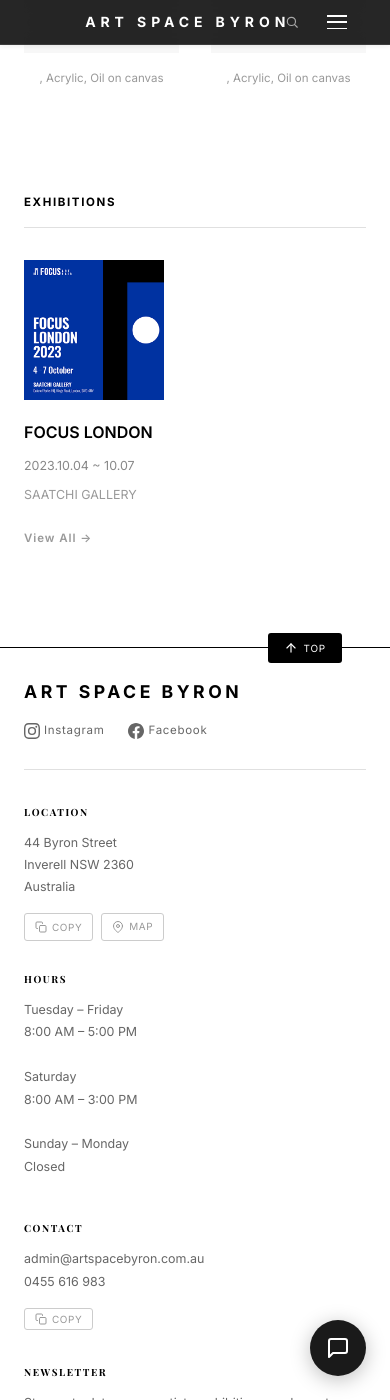
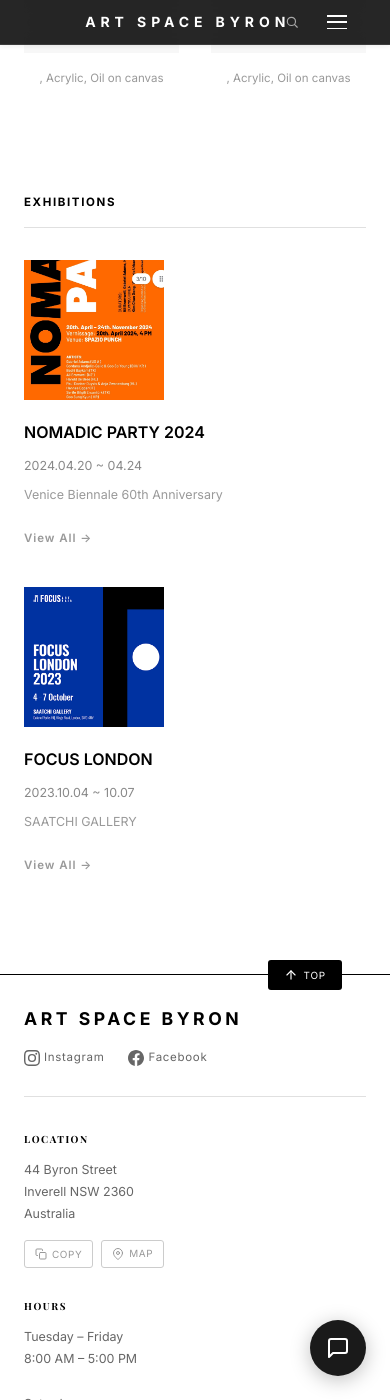
Before and after one commit to Supermassivema/Supermassivema.github.io, a Jekyll site: the page built from _artists/geum-sahong.md, in a window 390 px wide and 1400 px high, scrolled down 1835 px. Built offline with Jekyll 4.4.1, drawn with Linux system fonts in a browser that asks for light colours; some web fonts are replaced.

Commit message:
Add exhibition records, lightbox, and UI polish
- Geum Sahong: add NOMADIC PARTY 2024 Venice Biennale exhibition
- Exhibition posters: 1:1 square thumbnails with lightbox on click
- Media collection: center-aligned captions
- Artist sidebar: remove underlines from links

Co-Authored-By: Claude Opus 4.6 (1M context) <noreply@anthropic.com>

```diff
--- a/_artists/geum-sahong.md
+++ b/_artists/geum-sahong.md
@@ -9,12 +9,20 @@ education: ""
 featured_image: "/assets/images/work/Geum Sahong/profile.jpg"
 cv_pdf: "/assets/images/work/Geum Sahong/Geum Sahong CV.pdf"
 exhibition_records:
+  - title: "NOMADIC PARTY 2024"
+    date: "2024.04.20 ~ 04.24"
+    year: "2024"
+    location: "Venice Biennale 60th Anniversary"
+    folder: "NOMADIC PARTY 2024-20.04-24.04-2024 베니스 비엔날래 60주년 기념전"
+    photo_count: 8
+    poster_ext: "jpg"
   - title: "FOCUS LONDON"
     date: "2023.10.04 ~ 10.07"
     year: "2023"
     location: "SAATCHI GALLERY"
     folder: "FOCUS LONDON 2023-10.04~10.07-2023-SAATCHI GALLERY"
     photo_count: 6
+    poster_ext: "png"
 website: "gumsahong.com"
 instagram: "@geumsahong"
 bio_short: "Geum Sahong is a contemporary painter who has held 38 solo exhibitions. Working with acrylic and tempera on untreated fabric, his signature blue tones explore pantheism and the unity of nature."
--- a/_layouts/artist.html
+++ b/_layouts/artist.html
@@ -164,8 +164,8 @@ layout: gallery-page
 
       <!-- Default: poster + info -->
       <div class="artist-exh-card" id="exhCard{{ forloop.index }}">
-        <div class="artist-exh-poster">
-          <img src="{{ base_path | append: '/poster.png' | relative_url }}" alt="{{ exh.title }} poster" loading="lazy">
+        <div class="artist-exh-poster" onclick="openArtistLightbox(this)">
+          <img src="{{ base_path | append: '/poster.' | append: exh.poster_ext | default: 'png' | relative_url }}" alt="{{ exh.title }} poster" loading="lazy">
         </div>
         <div class="artist-exh-info">
           <p class="artist-exh-title">{{ exh.title }}</p>
@@ -219,6 +219,12 @@ layout: gallery-page
       {% endfor %}
     </div>
     {% endif %}
+  </div>
+
+  <!-- Lightbox -->
+  <div class="artist-lightbox" id="artistLightbox" onclick="closeArtistLightbox(event)">
+    <button class="artist-lightbox-close" aria-label="Close">&times;</button>
+    <img id="artistLightboxImg" src="" alt="">
   </div>
 
 </div>
@@ -370,6 +376,66 @@ layout: gallery-page
     margin: 0 0 16px;
   }
 
+  /* ── Exhibition Thumbs (1:1) ── */
+  .artist-exh-thumb {
+    aspect-ratio: 1;
+    overflow: hidden;
+    background: #f7f7f7;
+    cursor: zoom-in;
+  }
+
+  .artist-exh-thumb img {
+    width: 100%;
+    height: 100%;
+    object-fit: cover;
+    display: block;
+    transition: transform 0.3s;
+  }
+
+  .artist-exh-thumb:hover img {
+    transform: scale(1.03);
+  }
+
+  /* ── Lightbox ── */
+  .artist-lightbox {
+    display: none;
+    position: fixed;
+    top: 0; left: 0; right: 0; bottom: 0;
+    background: rgba(0,0,0,0.92);
+    z-index: 9999;
+    align-items: center;
+    justify-content: center;
+    cursor: zoom-out;
+  }
+
+  .artist-lightbox.active {
+    display: flex;
+  }
+
+  .artist-lightbox img {
+    max-width: 92%;
+    max-height: 92vh;
+    object-fit: contain;
+  }
+
+  .artist-lightbox-close {
+    position: absolute;
+    top: 20px;
+    right: 24px;
+    color: #fff;
+    font-size: 2rem;
+    background: none;
+    border: none;
+    cursor: pointer;
+    line-height: 1;
+    opacity: 0.7;
+    transition: opacity 0.2s;
+  }
+
+  .artist-lightbox-close:hover {
+    opacity: 1;
+  }
+
   /* ── Bio Links ── */
   .artist-bio-link {
     margin-bottom: 10px;
@@ -406,13 +472,17 @@ layout: gallery-page
 
   .artist-exh-poster {
     width: 180px;
+    height: 180px;
     flex-shrink: 0;
     overflow: hidden;
   }
 
   .artist-exh-poster img {
     width: 100%;
+    height: 100%;
+    object-fit: cover;
     display: block;
+    cursor: zoom-in;
   }
 
   .artist-exh-info {
@@ -456,6 +526,7 @@ layout: gallery-page
 
     .artist-exh-poster {
       width: 140px;
+      height: 140px;
     }
 
     .artist-exh-views-header {
--- a/gallery/collection.html
+++ b/gallery/collection.html
@@ -211,6 +211,10 @@ title: "Media"
 
   .media-artwork-card:hover .media-artwork-img img {
     transform: scale(1.03);
+  }
+
+  .media-artwork-card {
+    text-align: center;
   }
 
   .media-artwork-title {
```
Also changed, not shown: other parts of _layouts/artist.html (+15 -0 lines), assets/images/work/Geum Sahong/전시전경/NOMADIC PARTY 2024-20.04-24.04-2024 베니스 비엔날래 60주년 기념전/1.jpg (added), assets/images/work/Geum Sahong/전시전경/NOMADIC PARTY 2024-20.04-24.04-2024 베니스 비엔날래 60주년 기념전/2.jpg (added), assets/images/work/Geum Sahong/전시전경/NOMADIC PARTY 2024-20.04-24.04-2024 베니스 비엔날래 60주년 기념전/3.jpg (added), assets/images/work/Geum Sahong/전시전경/NOMADIC PARTY 2024-20.04-24.04-2024 베니스 비엔날래 60주년 기념전/4.jpg (added), assets/images/work/Geum Sahong/전시전경/NOMADIC PARTY 2024-20.04-24.04-2024 베니스 비엔날래 60주년 기념전/5.jpg (added), assets/images/work/Geum Sahong/전시전경/NOMADIC PARTY 2024-20.04-24.04-2024 베니스 비엔날래 60주년 기념전/6.jpg (added), assets/images/work/Geum Sahong/전시전경/NOMADIC PARTY 2024-20.04-24.04-2024 베니스 비엔날래 60주년 기념전/7.jpg (added), assets/images/work/Geum Sahong/전시전경/NOMADIC PARTY 2024-20.04-24.04-2024 베니스 비엔날래 60주년 기념전/8.jpg (added), assets/images/work/Geum Sahong/전시전경/NOMADIC PARTY 2024-20.04-24.04-2024 베니스 비엔날래 60주년 기념전/poster.jpg (added).
